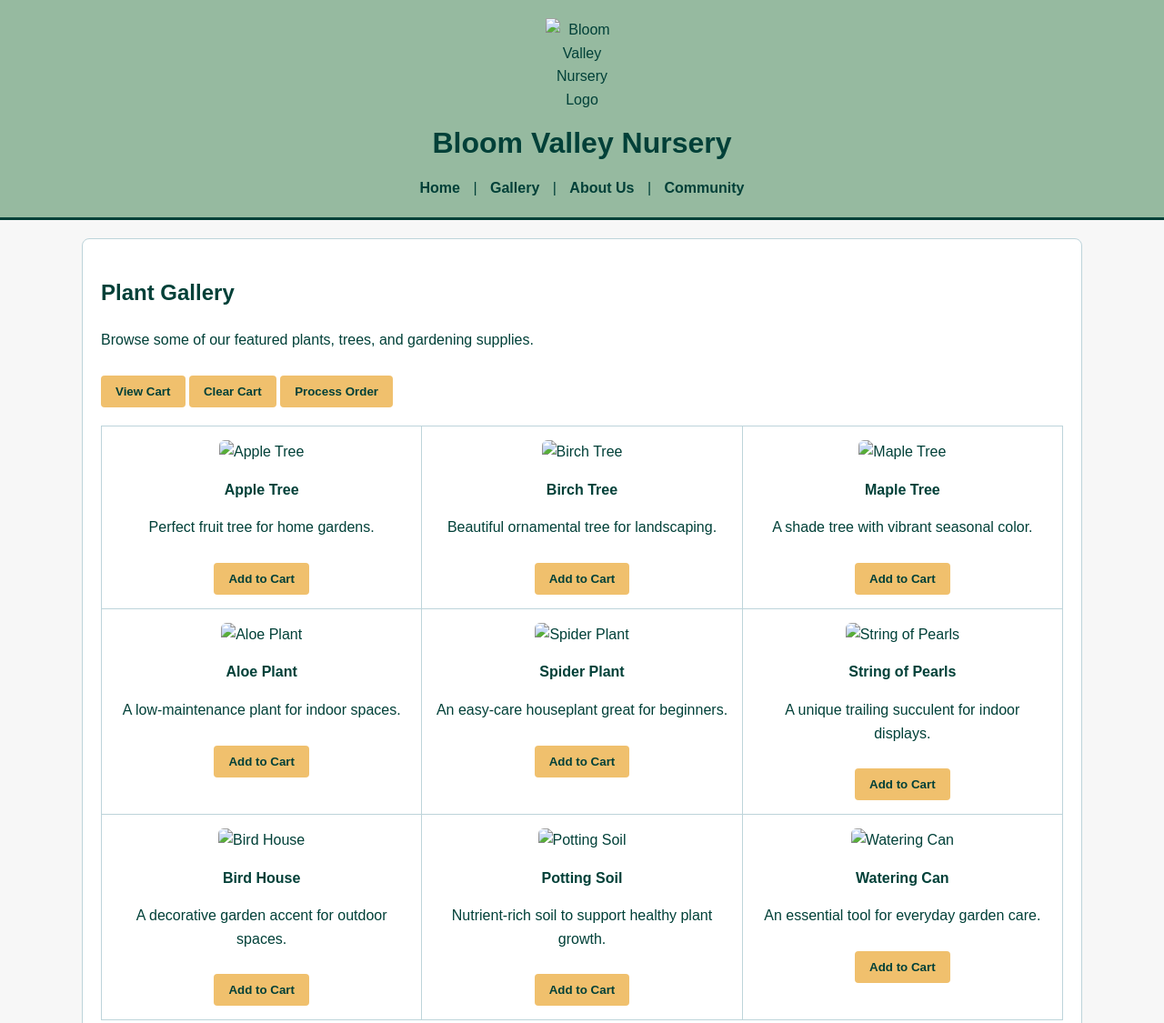
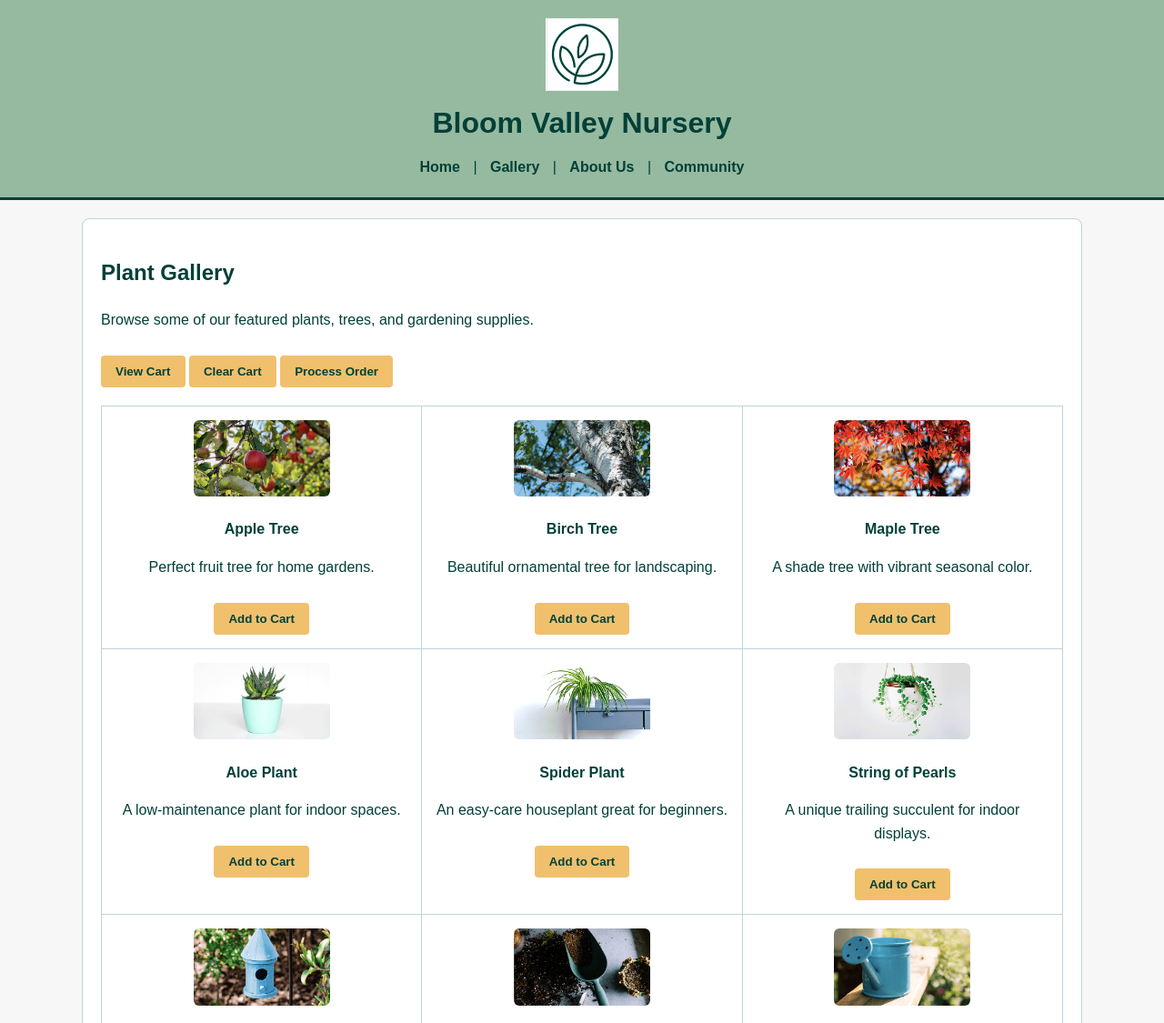
Before and after one commit to lilanthony1216/bloom-valley-nursery-website, a plain HTML site: page gallery.html in a window 1280 px wide. Shown: the top 1125 px of the page at 91% size. Drawn offline with Linux system fonts and the light colour scheme.

Commit message:
Update gallery.html

```diff
--- a/gallery.html
+++ b/gallery.html
@@ -8,7 +8,7 @@
   </head>
   <body>
     <header>
-      <img src="images/image.png" alt="Bloom Valley Nursery Logo" width="80" />
+      <img src="image.png" alt="Bloom Valley Nursery Logo" width="80" />
       <h1>Bloom Valley Nursery</h1>
 
       <nav>
@@ -31,11 +31,7 @@
       <table border="1">
         <tr>
           <td>
-            <img
-              src="images/Client1_AppleTree.png"
-              alt="Apple Tree"
-              width="150"
-            />
+            <img src="Client1_AppleTree.png" alt="Apple Tree" width="150" />
             <p><strong>Apple Tree</strong></p>
             <p>Perfect fruit tree for home gardens.</p>
             <button class="add-cart-btn" data-item="Apple Tree">
@@ -44,11 +40,7 @@
           </td>
 
           <td>
-            <img
-              src="images/Client1_BirchTree.png"
-              alt="Birch Tree"
-              width="150"
-            />
+            <img src="Client1_BirchTree.png" alt="Birch Tree" width="150" />
             <p><strong>Birch Tree</strong></p>
             <p>Beautiful ornamental tree for landscaping.</p>
             <button class="add-cart-btn" data-item="Birch Tree">
@@ -57,11 +49,7 @@
           </td>
 
           <td>
-            <img
-              src="images/Client1_MapleTree.png"
-              alt="Maple Tree"
-              width="150"
-            />
+            <img src="Client1_MapleTree.png" alt="Maple Tree" width="150" />
             <p><strong>Maple Tree</strong></p>
             <p>A shade tree with vibrant seasonal color.</p>
             <button class="add-cart-btn" data-item="Maple Tree">
@@ -72,11 +60,7 @@
 
         <tr>
           <td>
-            <img
-              src="images/Client1_AloePlant.png"
-              alt="Aloe Plant"
-              width="150"
-            />
+            <img src="Client1_AloePlant.png" alt="Aloe Plant" width="150" />
             <p><strong>Aloe Plant</strong></p>
             <p>A low-maintenance plant for indoor spaces.</p>
             <button class="add-cart-btn" data-item="Aloe Plant">
@@ -85,11 +69,7 @@
           </td>
 
           <td>
-            <img
-              src="images/Client1_SpiderPlant.png"
-              alt="Spider Plant"
-              width="150"
-            />
+            <img src="Client1_SpiderPlant.png" alt="Spider Plant" width="150" />
             <p><strong>Spider Plant</strong></p>
             <p>An easy-care houseplant great for beginners.</p>
             <button class="add-cart-btn" data-item="Spider Plant">
@@ -99,7 +79,7 @@
 
           <td>
             <img
-              src="images/Client1_StringofPearls.png"
+              src="Client1_StringofPearls.png"
               alt="String of Pearls"
               width="150"
             />
@@ -113,11 +93,7 @@
 
         <tr>
           <td>
-            <img
-              src="images/Client1_BirdHouse.png"
-              alt="Bird House"
-              width="150"
-            />
+            <img src="Client1_BirdHouse.png" alt="Bird House" width="150" />
             <p><strong>Bird House</strong></p>
             <p>A decorative garden accent for outdoor spaces.</p>
             <button class="add-cart-btn" data-item="Bird House">
@@ -127,7 +103,7 @@
 
           <td>
             <img
-              src="images/Client1_PottingSoil.png"
+              src="Client1_PottingSoil.png"
               alt="Potting Soil"
               width="150"
             />
@@ -139,11 +115,7 @@
           </td>
 
           <td>
-            <img
-              src="images/Client1_WateringCan.png"
-              alt="Watering Can"
-              width="150"
-            />
+            <img src="Client1_WateringCan.png" alt="Watering Can" width="150" />
             <p><strong>Watering Can</strong></p>
             <p>An essential tool for everyday garden care.</p>
             <button class="add-cart-btn" data-item="Watering Can">
```
